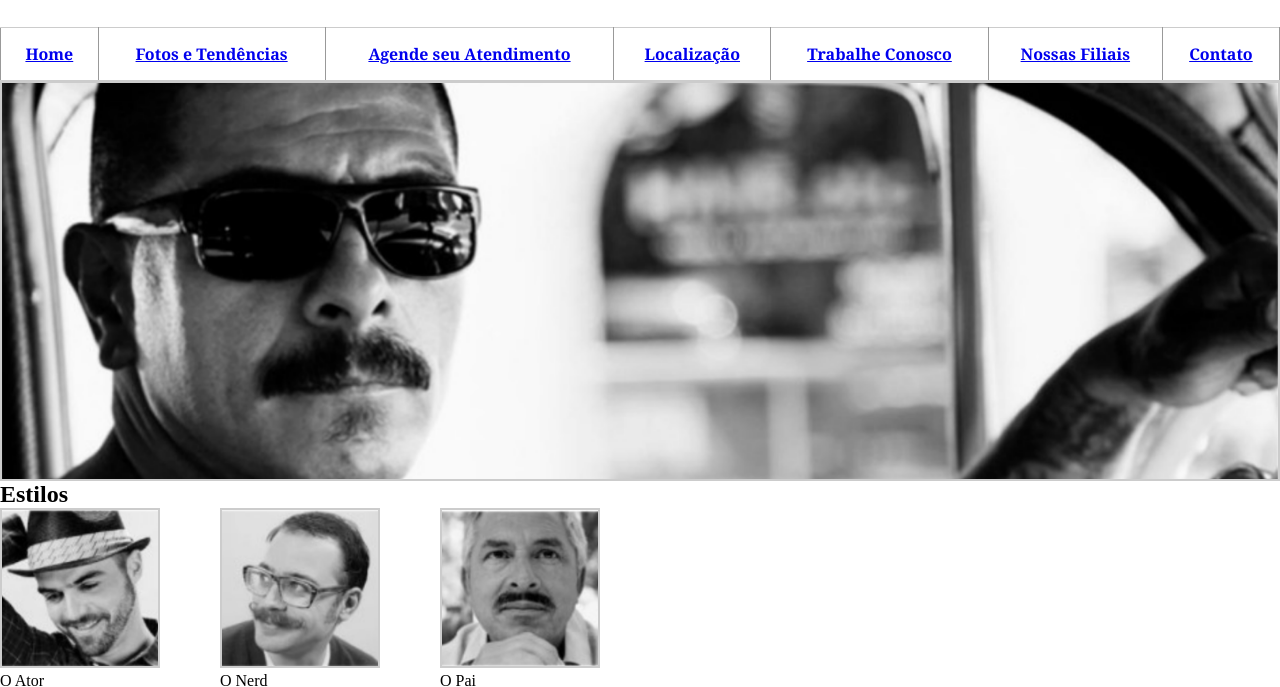
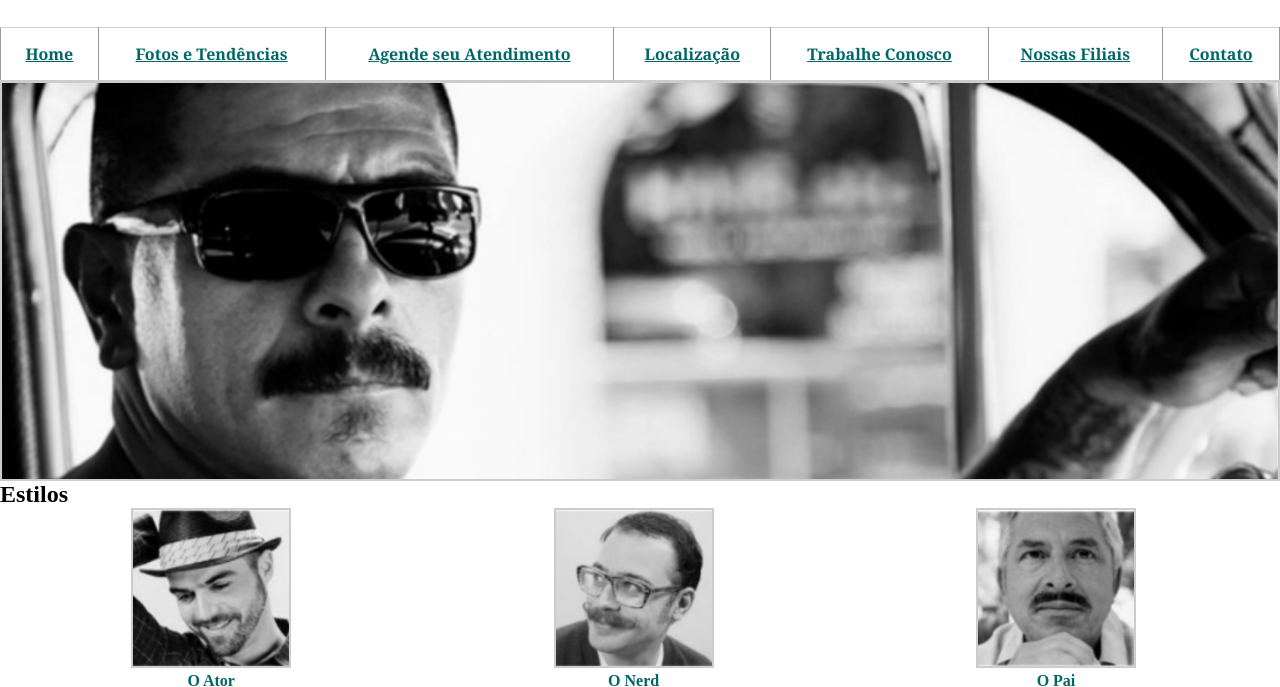
Before and after one commit to AlbertD3V/treinoWeb, a plain HTML site: page AudioVideoForm/AtividadeCSS/indexBarbaBigod.html in a window 1280 px wide. Shown: the part 60-747 px from the top of the page. Drawn offline with Linux system fonts and the light colour scheme.

Commit message:
updadate site

```diff
--- a/AudioVideoForm/AtividadeCSS/indexBarbaBigod.html
+++ b/AudioVideoForm/AtividadeCSS/indexBarbaBigod.html
@@ -15,17 +15,17 @@
     <table class="menu">
         <th colspan="5" class="menu"><a href="indexBarbaBigod.html">Home</a>
         </th>
-        <th colspan="5" class="menu"><a href="#">Fotos e Tendências</a>
+        <th colspan="5" class="menu"><a href="https://gq.globo.com/estilo/beleza/noticia/2023/01/tendencias-cabelo-masculino.ghtml">Fotos e Tendências</a>
         </th>
-        <th colspan="5" class="menu"><a href="#">Agende seu Atendimento</a>
+        <th colspan="5" class="menu"><a href="https://www.designi.com.br/df0ee18ae2d98ffa">Agende seu Atendimento</a>
         </th>
-        <th colspan="5" class="menu"><a href="#">Localização</a>
+        <th colspan="5" class="menu"><a href="https://maps.app.goo.gl/Hfui7LQaDeE71pSW8">Localização</a>
         </th>
-        <th colspan="5" class="menu"><a href="#">Trabalhe Conosco</a>
+        <th colspan="5" class="menu"><a href="https://atakarejo.com.br/trabalhe-conosco/">Trabalhe Conosco</a>
         </th>
-        <th colspan="5" class="menu"><a href="#">Nossas Filiais</a>
+        <th colspan="5" class="menu"><a href="https://atakarejo.com.br/nossas-lojas/">Nossas Filiais</a>
         </th>
-        <th colspan="5" class="menu"><a href="#">Contato</a>
+        <th colspan="5" class="menu"><a href="https://www.pm.ba.gov.br/">Contato</a>
         </th>
     </table>
     <div class="banner"><img src="banner.png" alt="Imagem principal da barbearia"></div>
--- a/AudioVideoForm/AtividadeCSS/style03.css
+++ b/AudioVideoForm/AtividadeCSS/style03.css
@@ -16,7 +16,9 @@ table th{
     background-color: white;
     padding: 20px;
 }
-
+a{
+   color: #006666;
+}
 .logo {
     width: 120px;
     display: block;
@@ -40,6 +42,8 @@ table th{
 
 .cards {
    width: 100%;
+    color: #006666;
+    font-weight: bold;
     justify-content: space-around;
     align-items: center;
     flex-wrap: wrap;
@@ -47,9 +51,10 @@ table th{
 }
 
 .card {
-    width: 100%;
+    width: 33%;
     float: left;
-    width: 220px;
+    text-align: center;
+
 }
 
 .card img {
```
